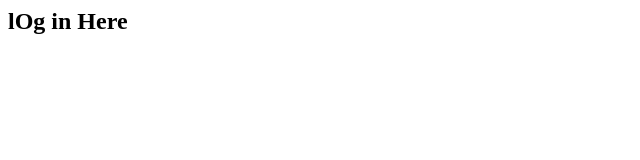
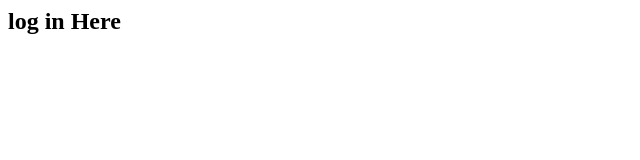
Before and after one commit to SHIVAKUMAR99/ECommApp-7AM, a plain HTML site: page index3.html in a window 1280 px wide. Shown: the full height of the page, 0-640 px from the left. Drawn offline with Linux system fonts and the light colour scheme.

Commit message:
modified index3.html

```diff
--- a/index3.html
+++ b/index3.html
@@ -3,7 +3,7 @@
   <head>
 
 
-         <h2> lOg in Here </h2>
+         <h2> log in Here </h2>
 
   </head>
 
```
